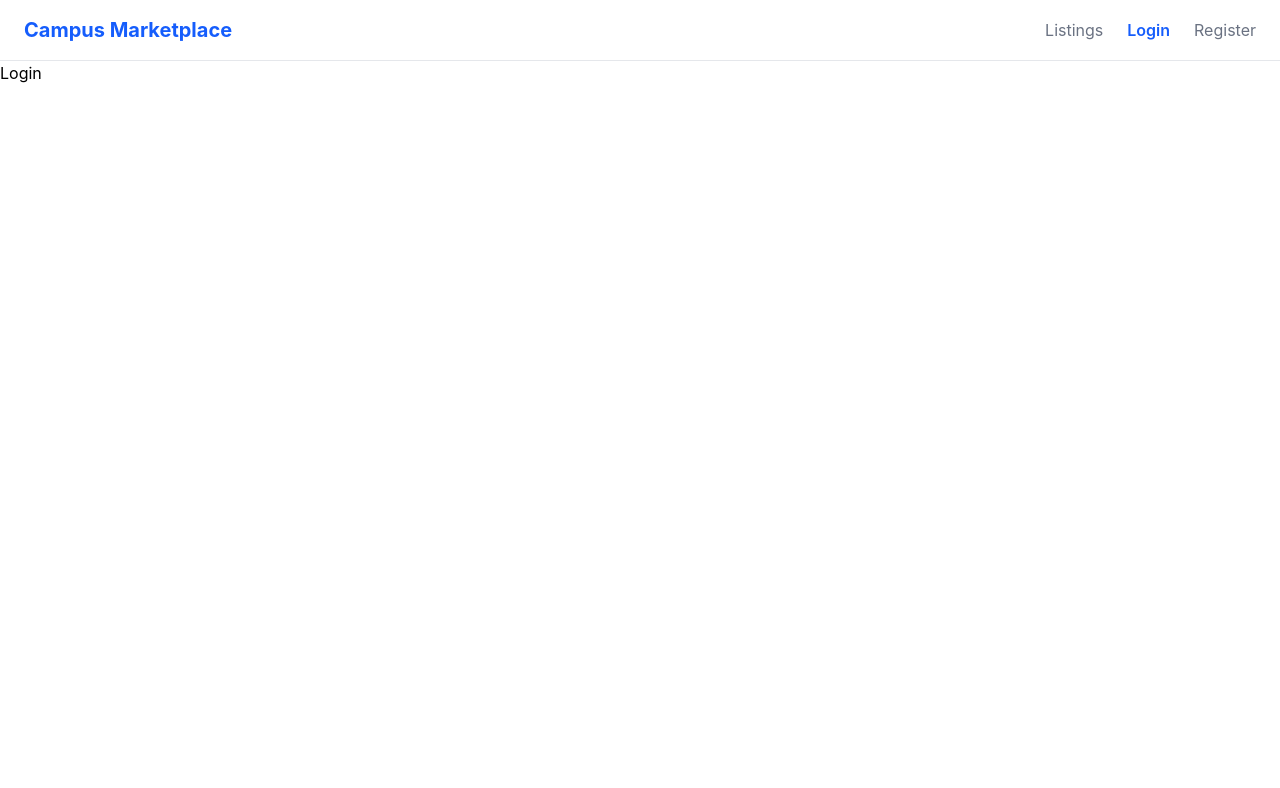
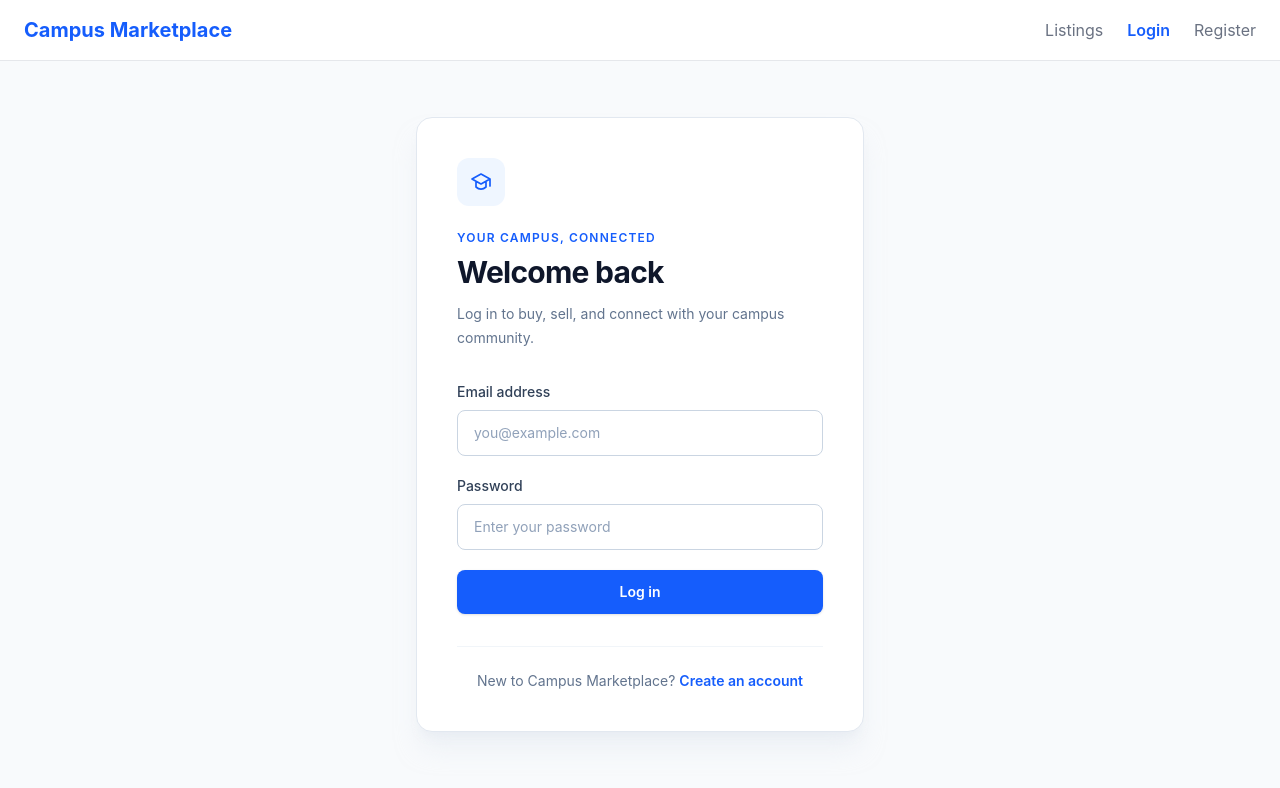
Before and after one commit to EvanBatac/campus-marketplace, a React (Vite) app in the folder client/: page /login in a window 1280 px wide. Shown: the top 788 px of the page. Built offline with nearby package versions, Linux system fonts and the light colour scheme; no server answers.

Commit message:
Build login form with React Hook Form

```diff
--- a/client/package.json
+++ b/client/package.json
@@ -13,6 +13,7 @@
     "@tailwindcss/vite": "^4.3.3",
     "react": "^19.2.8",
     "react-dom": "^19.2.8",
+    "react-hook-form": "^7.90.0",
     "react-router-dom": "^7.18.4",
     "tailwindcss": "^4.3.3"
   },
--- a/client/src/pages/Login.jsx
+++ b/client/src/pages/Login.jsx
@@ -1,7 +1,65 @@
-
+import { useForm } from "react-hook-form";
+import { Link } from "react-router-dom";
 
 export default function Login() {
+  const { register, handleSubmit, formState: {errors} } = useForm();
+
+  function onSubmit(data) {
+    console.log(data);
+  }
   return (
-    <div>Login</div>
-  )
+    <main className="flex min-h-[calc(100svh-73px)] items-center justify-center bg-slate-50 px-4 py-12 sm:px-6">
+      <section aria-labelledby="login-heading" className="w-full max-w-md rounded-2xl border border-slate-200 bg-white p-6 shadow-xl shadow-slate-200/50 sm:p-10">
+        <div className="mb-8">
+          <div aria-hidden="true" className="mb-6 flex h-12 w-12 items-center justify-center rounded-xl bg-blue-50 text-blue-600">
+            <svg viewBox="0 0 24 24" fill="none" stroke="currentColor" strokeWidth="1.7" className="h-6 w-6">
+              <path strokeLinecap="round" strokeLinejoin="round" d="m3 9 9-5 9 5-9 5-9-5Zm4 2.3V17c3 2.7 7 2.7 10 0v-5.7M21 9v7" />
+            </svg>
+          </div>
+          <p className="mb-2 text-xs font-semibold uppercase tracking-widest text-blue-600">Your campus, connected</p>
+          <h1 id="login-heading" className="text-3xl font-bold tracking-tight text-slate-900">Welcome back</h1>
+          <p className="mt-3 text-sm leading-6 text-slate-500">Log in to buy, sell, and connect with your campus community.</p>
+        </div>
+
+        <form onSubmit={handleSubmit(onSubmit)} noValidate className="space-y-5">
+          <div>
+            <label htmlFor="email" className="mb-2 block text-sm font-medium text-slate-700">Email address</label>
+            <input
+              id="email"
+              type="email"
+              autoComplete="email"
+              placeholder="you@example.com"
+              aria-invalid={Boolean(errors.email)}
+              aria-describedby={errors.email ? "email-error" : undefined}
+              className={`w-full rounded-lg border bg-white px-4 py-3 text-sm text-slate-900 outline-none transition placeholder:text-slate-400 focus:border-blue-500 focus:ring-4 focus:ring-blue-500/10 ${errors.email ? "border-red-400" : "border-slate-300"}`}
+              {...register("email", { required: "Email is required" })}
+            />
+            {errors.email && <p id="email-error" role="alert" className="mt-2 text-sm text-red-600">{errors.email.message}</p>}
+          </div>
+
+          <div>
+            <label htmlFor="password" className="mb-2 block text-sm font-medium text-slate-700">Password</label>
+            <input
+              id="password"
+              type="password"
+              autoComplete="current-password"
+              placeholder="Enter your password"
+              aria-invalid={Boolean(errors.password)}
+              aria-describedby={errors.password ? "password-error" : undefined}
+              className={`w-full rounded-lg border bg-white px-4 py-3 text-sm text-slate-900 outline-none transition placeholder:text-slate-400 focus:border-blue-500 focus:ring-4 focus:ring-blue-500/10 ${errors.password ? "border-red-400" : "border-slate-300"}`}
+              {...register("password", { required: "Password is required" })}
+            />
+            {errors.password && <p id="password-error" role="alert" className="mt-2 text-sm text-red-600">{errors.password.message}</p>}
+          </div>
+
+          <button type="submit" className="w-full rounded-lg bg-blue-600 px-4 py-3 text-sm font-semibold text-white shadow-sm transition hover:bg-blue-700 focus-visible:outline-2 focus-visible:outline-offset-4 focus-visible:outline-blue-600 active:bg-blue-800">Log in</button>
+        </form>
+
+        <p className="mt-8 border-t border-slate-100 pt-6 text-center text-sm text-slate-500">
+          New to Campus Marketplace?{" "}
+          <Link to="/register" className="font-semibold text-blue-600 hover:text-blue-700 hover:underline focus-visible:outline-2 focus-visible:outline-offset-4 focus-visible:outline-blue-600">Create an account</Link>
+        </p>
+      </section>
+    </main>
+  );
 }
```
Also changed, not shown: 1 other file (tests, documents, lock files or other folders).
